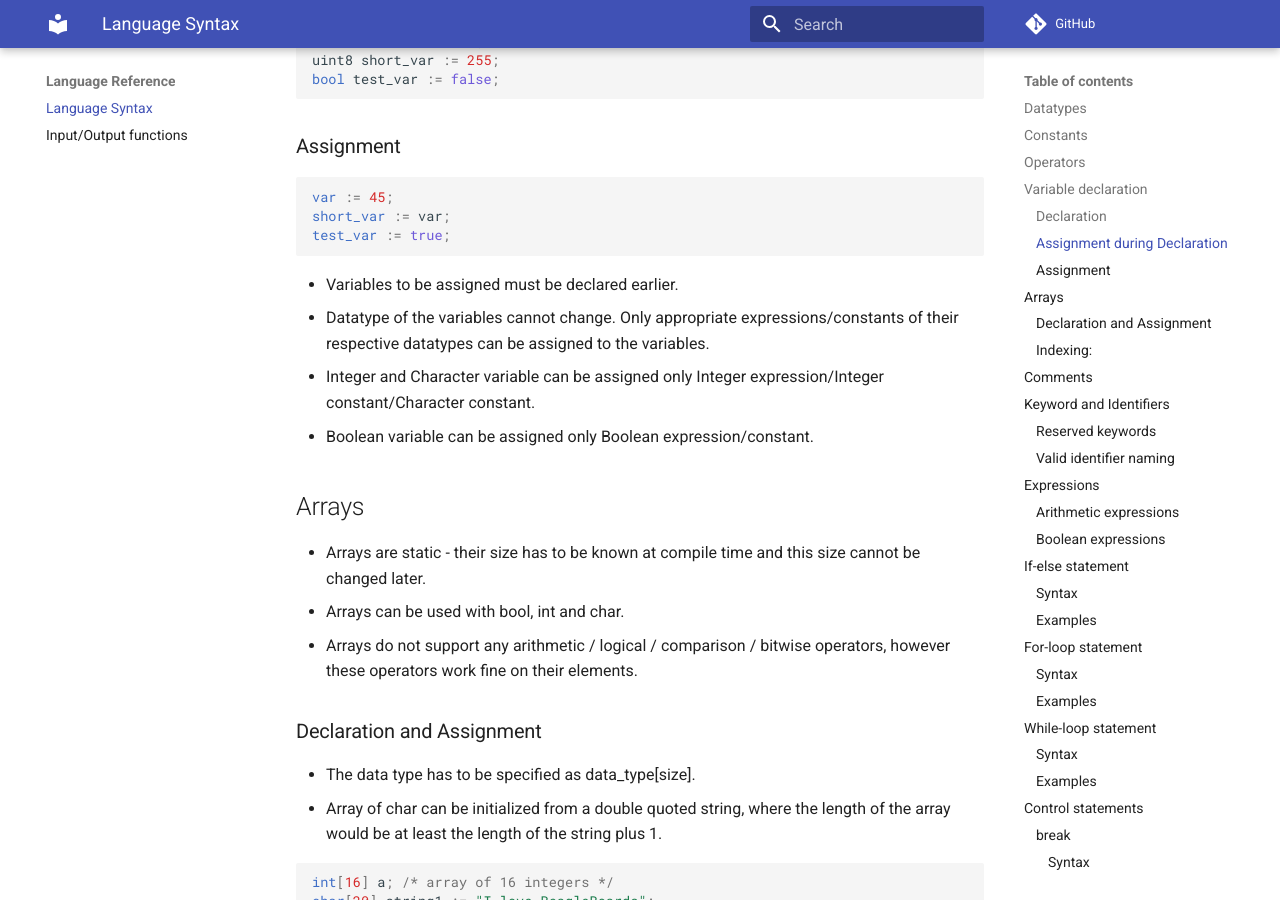
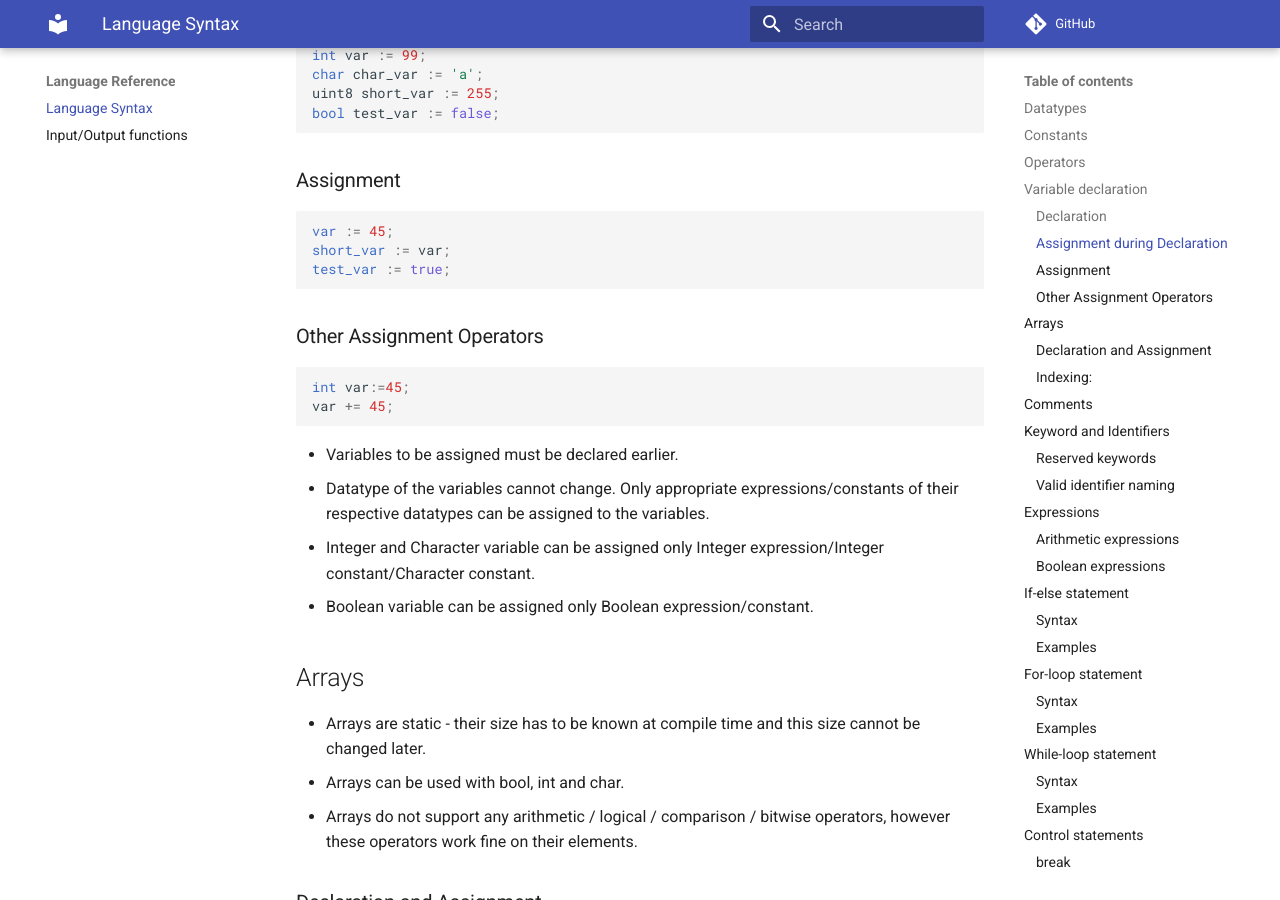
Before and after one commit to VedantParanjape/simpPRU, an MkDocs documentation site: the page built from docs/language-reference/language.md, in a window 1280 px wide and 900 px high, scrolled down 2087 px. Built offline with MkDocs 1.6.1 and Material for MkDocs 9.7.7, drawn with Linux system fonts in a browser that asks for light colours; comment, search, counter and statistics services are not loaded; some of the changed text lies outside the part shown.

Commit message:
Updated Documentation and fixed known changes

````diff
--- a/docs/language-reference/language.md
+++ b/docs/language-reference/language.md
@@ -29,6 +29,7 @@
 * `~`,`&`,`|`,`<<`,`>>` - Bitwise operators: not, and, or and bitshifts
 * `not`,`and`,`or` - Logical operators: not, and, or
 * `:=` - Assignment operator
+* `+=` - Assignment operator
 
 * Result of Arithmetic and Bitwise operators is Integer constant.
 * Result of Comparison and Logical operators is Boolean constant.
@@ -74,6 +75,13 @@
 var := 45;
 short_var := var;
 test_var := true;
+```
+
+### Other Assignment Operators
+
+```cpp
+int var:=45;
+var += 45;
 ```
 
 * Variables to be assigned must be declared earlier.
````
Also changed, not shown: 2 other files.
